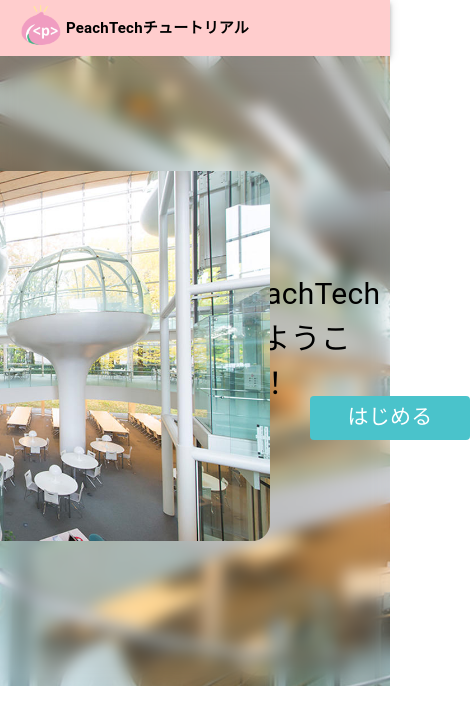
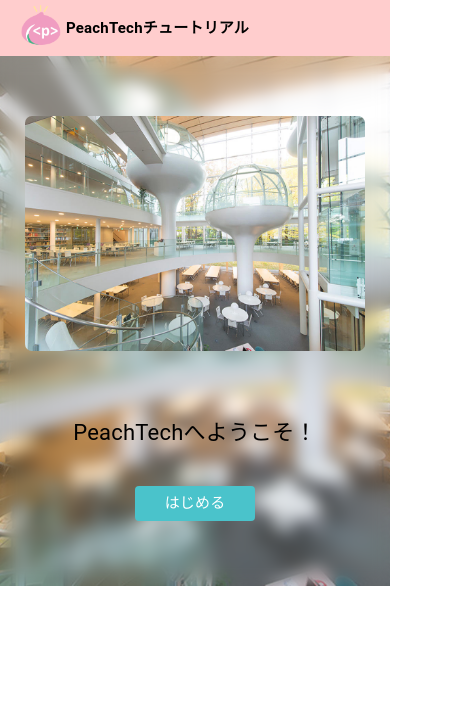
Before and after one commit to Peach-Tech0927/PeachTech-tutorial, a Next.js app: page / in a window 390 px wide. Shown: the top 724 px of the page, 470 px wide, since content can reach past the window. Built offline with nearby package versions, Linux system fonts and the light colour scheme.

Commit message:
スマホ画面のレスポンシブ対応

```diff
--- a/app/components/first-view.tsx
+++ b/app/components/first-view.tsx
@@ -1,56 +1,81 @@
-import { Box, Button, Typography } from "@mui/material";
+"use client";
+import { Box, Button, Typography, styled } from "@mui/material";
 import Image from "next/image";
-import * as React from "react";
 
 const FirstView = () => {
   return (
     <Box
-      height={630}
+      height={{ xs: 530, md: 630 }}
       position={"relative"}
       sx={{
         bgcolor: "#CECECE",
         backgroundImage: `url("/img/seikei-library.jpeg")`,
+        backgroundSize: "cover",
+        backgroundPositionX: "center",
+        backgroundPositionY: "40%",
+        backgroundRepeat: "no-repeat",
       }}
     >
       <Box
+        display="flex"
+        flexDirection="column"
+        alignItems="center"
+        justifyContent="center"
         position={"absolute"}
         width={"100%"}
         height={"100%"}
         sx={{ WebkitBackdropFilter: "blue(8px)", backdropFilter: "blur(8px)" }}
       >
-        <Typography fontSize={30} position={"absolute"} top={215} left={230}>
+        <Typography
+          fontSize={{ xs: 22, md: 30 }}
+          position={"absolute"}
+          top={{ xs: 360, md: 215 }}
+          left={{ md: 230 }}
+        >
           PeachTechへようこそ！
         </Typography>
         <Button
           sx={{
-            width: 160,
+            width: { xs: 120, md: 160 },
             color: "white",
             bgcolor: "#4AC3CB",
             position: "absolute",
-            top: 340,
-            left: 310,
+            top: { xs: 430, md: 340 },
+            left: { md: 310 },
             "&:hover": {
               background: "#F9A9A9",
             },
           }}
         >
-          <Typography fontSize={21}>はじめる</Typography>
+          <Typography fontSize={{ xs: 15, md: 21 }}>はじめる</Typography>
         </Button>
-        <Image
+        <StyledImage
           width={560}
           height={370}
           src={"/img/seikei-library.jpeg"}
           alt={"image-first-view"}
-          style={{
-            position: "absolute",
-            top: 115,
-            right: 120,
-            borderRadius: 18,
-          }}
         />
       </Box>
     </Box>
   );
 };
 
+const StyledImage = styled(Image)(({ theme }) => ({
+  [theme.breakpoints.up("md")]: {
+    position: "absolute",
+    width: 560,
+    height: 370,
+    top: 115,
+    right: 120,
+    borderRadius: 18,
+  },
+  [theme.breakpoints.down("md")]: {
+    position: "absolute",
+    width: 340,
+    height: 235,
+    top: 60,
+    borderRadius: 7,
+  },
+}));
+
 export default FirstView;
```
